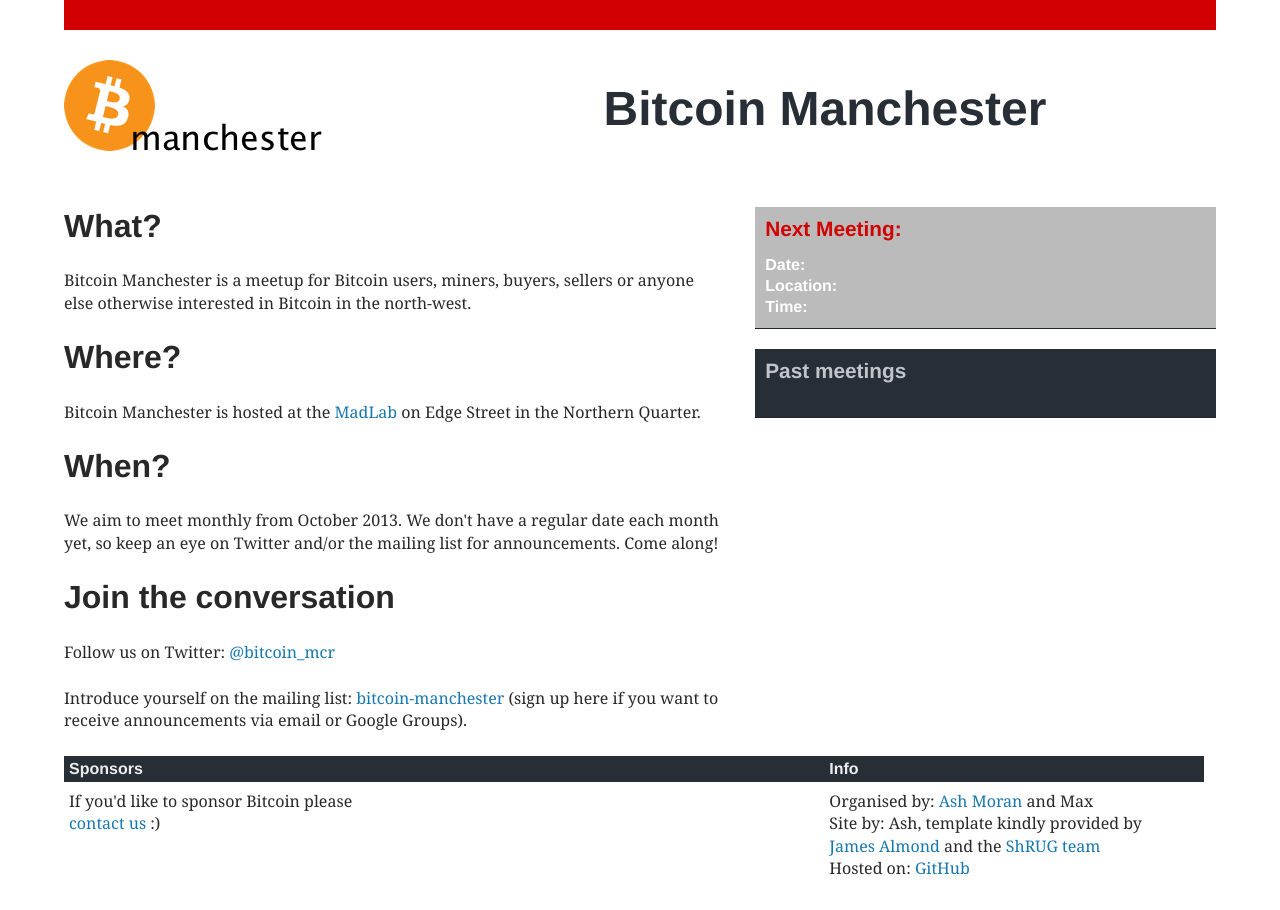
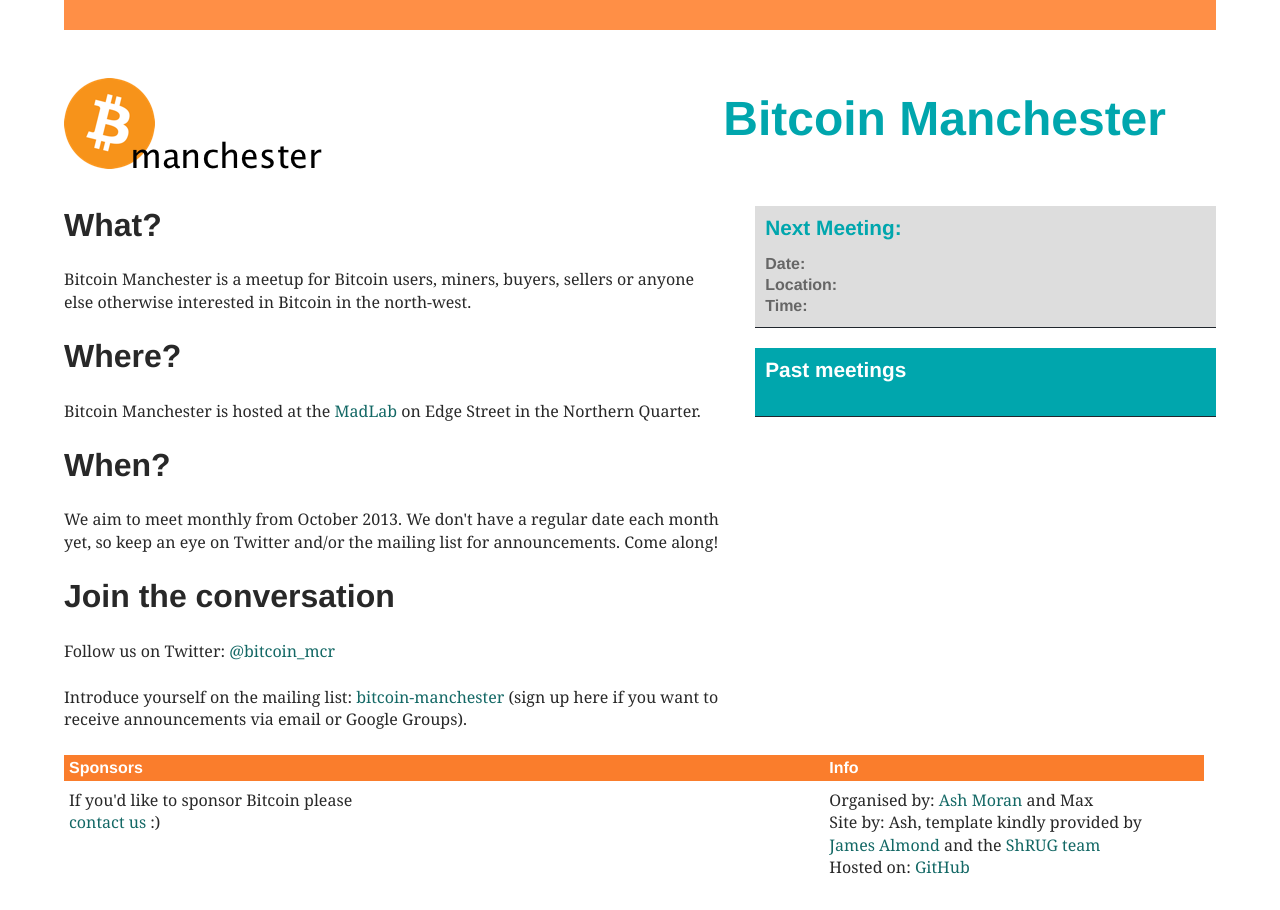
Before and after one commit to bitcoinmanchester/bitcoinmanchester_site_v1, a Jekyll site: the page built from index.html, in a window 1280 px wide. Built offline with Jekyll 4.4.1, drawn with Linux system fonts in a browser that asks for light colours; nearby versions of some CDN libraries.

Commit message:
Colour re-branding

```diff
--- a/css/style.css
+++ b/css/style.css
@@ -64,7 +64,7 @@ overflow-y : scroll;
 background : rgb(255,255,255) /* url(../img/tmp/grid.png) repeat-y 50% 0 */; }
 
 body {
-border-top: 30px rgb(211,0,0) solid;
+border-top: 30px #FF8F46 solid;
 margin : 0 auto;
 padding : 10px 0;
 width : 90% /* 252px */;
@@ -198,7 +198,8 @@ font-size : 1em; /* 16 / 16 = 1 */ }
 a,
 a:visited {
 outline : none;
-color : rgb(23,119,175);
+color : #136865;
+font-weight: 400;
 text-decoration : none; }
 
 a:hover {
@@ -252,7 +253,7 @@ background-color : transparent; }
 /* 8.BANNER */
 
 header[role="banner"] h1 {
- color: #272E36;
+ color: #00A6AD;
  background: transparent url(../img/bitcoin-manchester-logo-square.png) no-repeat 50% 0;
  padding-top: 119px;
  text-align: center;
@@ -279,18 +280,21 @@ div[role="main"] ul{
 
 div[role="complementary"]{
   padding: 10px;
-  background-color: #272E36;
+  background-color: #00A6AD;
   border-bottom: 1px solid #20262D;
   margin-bottom: 10px;
 }
 div.event[role="complementary"]{
-  background-color: #BBB;
+  background-color: #DDD;
 }
 div.event[role="complementary"] h1{
-  color: rgb(211,0,0);
+  color: #00A6AD;
+}
+div.event[role="complementary"] h3{
+  color: #666;
 }
 div[role="complementary"] h1{
-  color: #C1C5CA;
+  color: #FFF;
   font-size: 1.3em;
   margin-bottom: 5px;
 }
@@ -334,8 +338,8 @@ footer[role="contentinfo"] ul li{
 footer[role="contentinfo"] ul li.title{
   font-family: 'Helvetica Neue', Helvetica, Arial, sans-serif;
   font-weight: bold;
-  color: #EEE;
-  background-color: #272E36;
+  color: #FFF;
+  background-color: #FA7D2C;
   margin-bottom: 8px;
   padding: 2px 5px 2px 5px;
 }
@@ -543,11 +547,17 @@ page-break-after : avoid; }
 /* 6.TABLES */
 /* 7.FORMS */
 /* 8.BANNER */
+header[role="banner"] {
+  background: transparent url(../img/bitcoin-manchester-logo-transparent-rectangular.png) no-repeat 0 50%;
+}
 header[role="banner"] h1 {
- background: transparent url(../img/bitcoin-manchester-logo-transparent-rectangular.png) no-repeat 0 50%;
- padding-left: 370px;
+ float: right;
+ background: none;
+ padding-right: 50px;
  min-height: 91px;
- padding-top: 40px;
+ padding-top: 0px;
+ margin-top: 50px;
+ margin-bottom: 25px
 }
 /* 9.NAVIGATION */
 /* 10.CONTENT */
```
